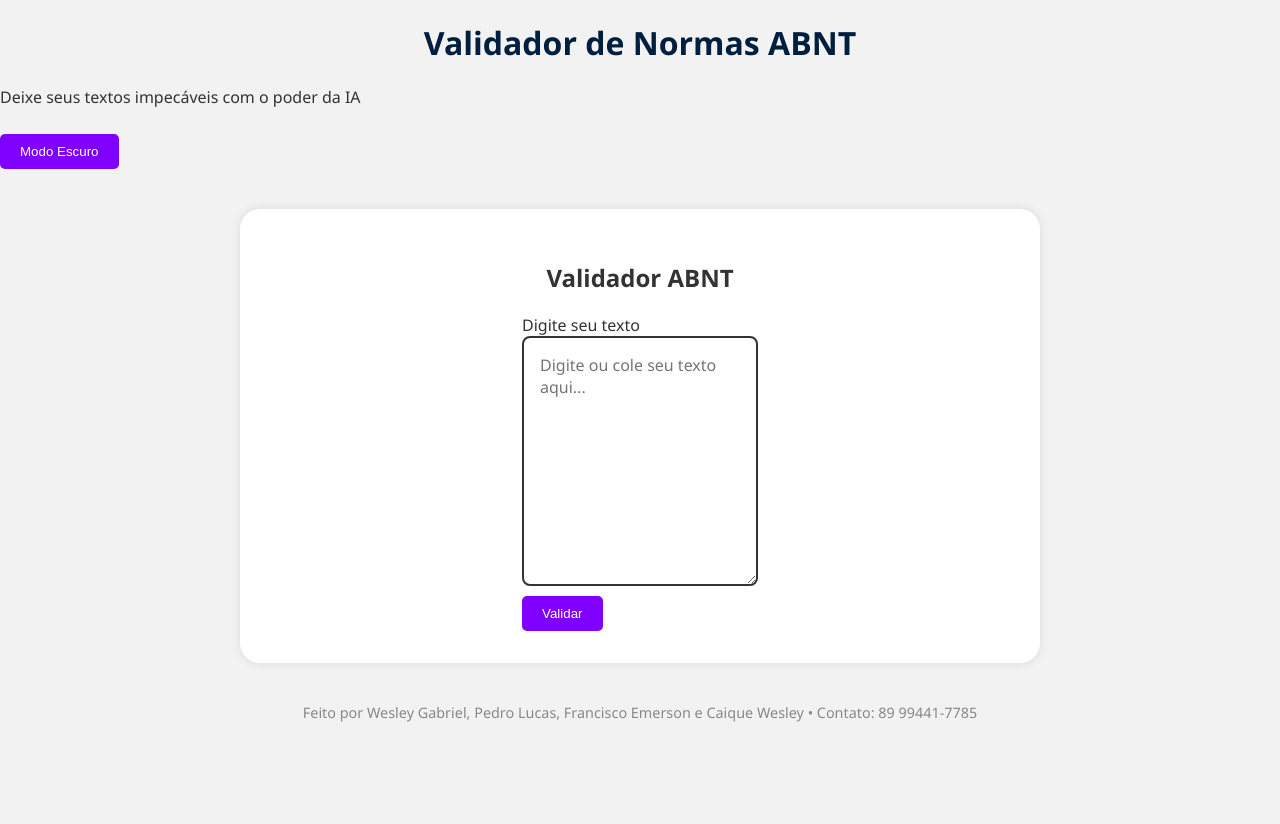
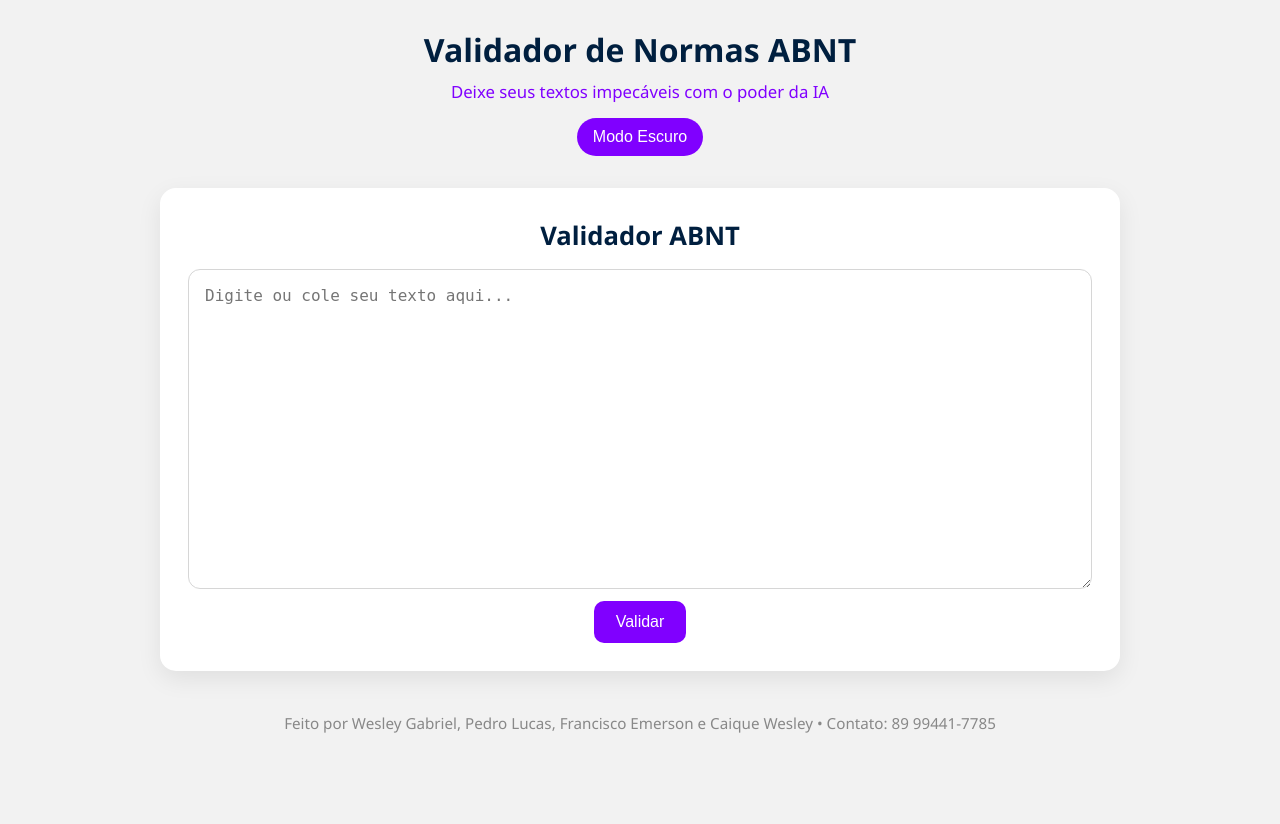
Before and after one commit to Coreano2006/Validador_ABNT, a Flask app: page / in a window 1280 px wide. Before the commit the page ends 722 px from the top, so only its background shows below. Run offline with Flask 3, Linux system fonts and the light colour scheme.

Commit message:
style.css

```diff
--- a/static/style.css
+++ b/static/style.css
@@ -1,182 +1,220 @@
-body {
-    font-family: 'Segoe UI', Tohoma, Geneva, Verdana, sans-serif;
-    background-color: var(--background);
-    color: var(--text-color);
-    font-family: 'Segoe UI', Tahoma, Geneva, Verdana, sans-serif;
-    margin: 0;
-    padding: 0;
-    transition: background-color 0.5s, color 0.5s;
-}
-body.dark-mode {
-    --background: #121212;
-    --text-color: #e0e0e0;
-    --card: #1e1e1e;
-}
-body.dark-mode h1 {
-    color: #c084fc;
-    text-shadow: 1px 1px 2px #00000088;
-}
-body.dark-mode textarea {
-    border: 1px solid #444;
-}
+/* ===================== */
+/* Variáveis de tema      */
+/* ===================== */
 :root {
-  --background: #f2f2f2;        /* Fundo claro padrão */
-  --text-color: #333333;        /* Cor do texto principal */
-  --primary: #001f3f;           /* Azul escuro (títulos, destaques) */
-  --accent: #8000ff;            /* Roxo forte (botões, links) */
-  --accent-soft: #c49cfc;       /* Roxo claro (hover, detalhes) */
-  --card: #ffffff;              /* Fundo de cards e caixas */
+  --background: #f2f2f2;
+  --text-color: #333333;
+  --primary: #001f3f;       /* Navy */
+  --accent: #8000ff;        /* Roxo forte */
+  --accent-soft: #c49cfc;   /* Roxo claro */
+  --card: #ffffff;
+  --border: #d6d6d6;
+
+  --radius: 16px;
+  --shadow: 0 8px 24px rgba(0,0,0,0.08);
 }
 
-/* =====================
-   🌙 MODO ESCURO (ativo ao clicar no botão)
-   ===================== */
 body.dark-mode {
   --background: #121212;
   --text-color: #e0e0e0;
   --card: #1e1e1e;
+  --border: #3a3a3a;
 }
 
-/* =====================
-   📦 CONTAINER PRINCIPAL
-   ===================== */
-.container {
-  max-width: 800px;
-  margin: 40px auto;
-  padding: 20px;
-  background-color: var(--card);
-  border-radius: 10px;
-  box-shadow: 0 0 10px rgba(0, 0, 0, 0.1);
-  opacity: 0;
-  animation: fadeIn 1s ease forwards;
+/* ===================== */
+/* Reset/Global          */
+/* ===================== */
+* { box-sizing: border-box; }
+
+html, body {
+  height: 100%;
 }
 
-/* =====================
-   🎞 ANIMAÇÃO DE ENTRADA
-   ===================== */
-@keyframes fadeIn {
-  to {
-    opacity: 1;
-  }
+body {
+  margin: 0;
+  background-color: var(--background);
+  color: var(--text-color);
+  font-family: 'Segoe UI', Tahoma, Geneva, Verdana, sans-serif;
+  line-height: 1.6;
+  transition: background-color 0.35s ease, color 0.35s ease;
 }
 
-/* =====================
-   📛 TÍTULOS E FRASE DE EFEITO
-   ===================== */
-h1 {
-  text-align: center;
-  color: var(--primary);
+/* Esconde label textual para acessibilidade */
+.sr-only {
+  position: absolute !important;
+  width: 1px; height: 1px;
+  margin: -1px; border: 0; padding: 0;
+  white-space: nowrap; clip-path: inset(50%); clip: rect(0 0 0 0); overflow: hidden;
 }
 
-.tagline {
+/* ===================== */
+/* Header                */
+/* ===================== */
+.site-header {
+  max-width: 1000px;
+  margin: 24px auto 0;
+  padding: 0 16px 8px;
   text-align: center;
-  font-size: 1.2em;
-  color: var(--accent);
-  margin-bottom: 20px;
 }
 
-/* =====================
-   🔘 BOTÕES
-   ===================== */
+.site-header h1 {
+  margin: 8px 0 4px;
+  color: var(--primary);
+  font-size: clamp(1.6rem, 2.5vw, 2.2rem);
+}
+
+.site-header .frase-efeito {
+  margin: 0 0 12px;
+  color: var(--accent);
+  font-size: clamp(0.95rem, 2vw, 1.05rem);
+}
+
+#toggle-dark {
+  background: var(--accent);
+  color: #fff;
+  border: none;
+  padding: 10px 16px;
+  border-radius: 999px;
+  cursor: pointer;
+  transition: transform .2s ease, background-color .2s ease, box-shadow .2s ease;
+}
+
+#toggle-dark:hover {
+  background: var(--accent-soft);
+  transform: translateY(-1px);
+  box-shadow: 0 8px 18px rgba(128,0,255,0.25);
+}
+
+/* ===================== */
+/* Container principal   */
+/* ===================== */
+.container {
+  width: min(100%, 960px);
+  margin: 24px auto 40px;
+  padding: clamp(16px, 3vw, 28px);
+  background: var(--card);
+  border-radius: var(--radius);
+  box-shadow: var(--shadow);
+  animation: fadeIn .6s ease forwards;
+  opacity: 0;
+}
+
+@keyframes fadeIn { to { opacity: 1; } }
+
+.container h2 {
+  margin: 0 0 12px;
+  font-size: clamp(1.3rem, 2.2vw, 1.6rem);
+  color: var(--primary);
+  text-align: center;
+}
+
+/* ===================== */
+/* Formulário & textarea */
+/* ===================== */
+#form-validar {
+  display: flex;
+  flex-direction: column;
+  gap: 12px;
+}
+
+textarea {
+  width: 100%;
+  min-height: 180px;            /* base mobile */
+  padding: 14px 16px;
+  font-size: 1rem;
+  line-height: 1.55;
+  border-radius: 12px;
+  border: 1px solid var(--border);
+  background: #ffffff;          /* pedido: fundo claro até no dark */
+  color: #4B0082;               /* violeta legível */
+  outline: none;
+  transition: border-color .2s ease, box-shadow .2s ease;
+}
+
+textarea:focus {
+  border-color: var(--accent);
+  box-shadow: 0 0 0 4px rgba(128,0,255,0.15);
+}
+
+/* aumenta no tablet/desktop */
+@media (min-width: 640px) {
+  textarea { min-height: 260px; }
+}
+@media (min-width: 960px) {
+  textarea { min-height: 320px; }
+}
+
+.acoes-form {
+  display: flex;
+  justify-content: center;
+}
+
 button {
   background-color: var(--accent);
-  color: white;
+  color: #fff;
   border: none;
-  padding: 10px 20px;
-  margin-top: 10px;
-  border-radius: 5px;
+  padding: 12px 22px;
+  border-radius: 10px;
   cursor: pointer;
-  transition: all 0.3s ease;
+  font-size: 1rem;
+  transition: background-color .2s ease, transform .1s ease, box-shadow .2s ease;
 }
 
 button:hover {
   background-color: var(--accent-soft);
-  animation: pulse 1s infinite;
+  transform: translateY(-1px);
+  box-shadow: 0 10px 20px rgba(128,0,255,0.25);
 }
 
-@keyframes pulse {
-  0% {
-    box-shadow: 0 0 0 0 rgba(128, 0, 255, 0.4);
-  }
-  70% {
-    box-shadow: 0 0 0 10px rgba(128, 0, 255, 0);
-  }
-  100% {
-    box-shadow: 0 0 0 0 rgba(128, 0, 255, 0);
-  }
+/* ===================== */
+/* Resultado             */
+/* ===================== */
+.resultado {
+  margin-top: 22px;
+  padding: 16px;
+  background-color: var(--card);
+  border: 1px solid var(--border);
+  border-left: 5px solid var(--accent);
+  border-radius: 12px;
 }
 
-/* =====================
-   🧾 RESULTADO
-   ===================== */
-.resultado {
-  margin-top: 30px;
-  padding: 15px;
-  background-color: var(--card);
-  border-left: 5px solid var(--accent);
-  border-radius: 5px;
+.resultado h3 {
+  margin: 0 0 8px;
+  font-size: 1.1rem;
+  color: var(--primary);
 }
 
-/* =====================
-   🦶 RODAPÉ
-   ===================== */
-footer {
-  margin-top: 40px;
-  text-align: center;
-  font-size: 0.9em;
-  color: #888;
+#resultadoText {
+  white-space: pre-wrap;
+  font-family: ui-monospace, SFMono-Regular, Menlo, Consolas, "Liberation Mono", monospace;
+  font-size: 0.975rem;
 }
 
-footer a {
-  color: var(--accent);
-  text-decoration: none;
+.acoes-resultado {
+  display: flex;
+  justify-content: center;
+  margin-top: 10px;
 }
 
-footer a:hover {
-  text-decoration: underline;
-}
-textarea {
-    width: 100%;
-    max-width: 800px;
-    margin: 0 auto;
-    display: block;
-    height: 250px;
-    padding: 1rem;
-    font-size: 1rem;
-    border-radius: 8px;
-    border: 2px solid #333;
-    resize: vertical;
-    box-sizing: border-box;
-    font-family: 'Segoe UI', sans-serif;
-    background-color: #ffffff;
-    color: #4B0082;
-}
-.container {
-    width: 100%;
-    max-width: 800px;
-    margin: 40px auto;
-    padding: 2rem;
-    background-color: var(--card);
-    border-radius: 20px;
-    box-shadow: 0 0 10px rgba(0, 0, 0, 0.1);
-    display: flex;
-    flex-direction: column;
-    align-items: center;
-    justify-content: center;
-    box-sizing: border-box;
-}
-:root {
-    --fundo-caixa: #ffffff;
-    --texto-caixa: #000000;
-}
-.dark-mode {
-    --fundo-caixa: #ffffff;
-    --texto-caixa: #8A2BE2;
+/* ===================== */
+/* Rodapé                */
+/* ===================== */
+footer {
+  margin: 32px 0 24px;
+  text-align: center;
+  font-size: 0.95rem;
+  color: #888;
+  padding: 0 16px;
 }
 
-[data-theme="dark"] {
-    --background: #121212;
-    --text-color: #fff;
-    --card: #1e1e1e;
-    --textarea-bg: #6e3bbd;
+footer a { color: var(--accent); text-decoration: none; }
+footer a:hover { text-decoration: underline; }
+
+/* ===================== */
+/* Responsividade extra  */
+/* ===================== */
+@media (max-width: 420px) {
+  .site-header { padding: 0 12px 8px; }
+  .container { margin: 16px 8px 28px; }
+  button { width: 100%; }
 }
```
